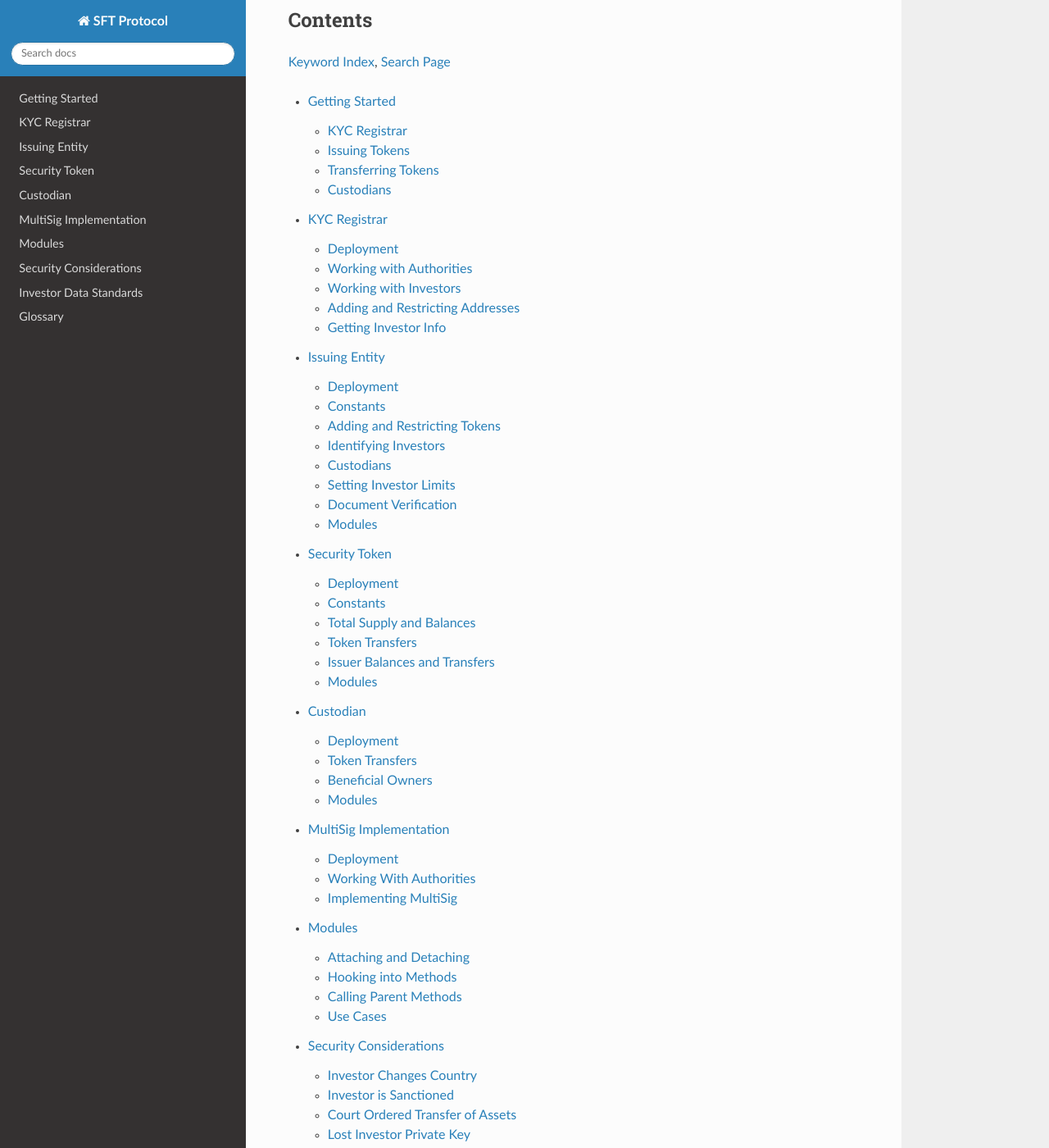
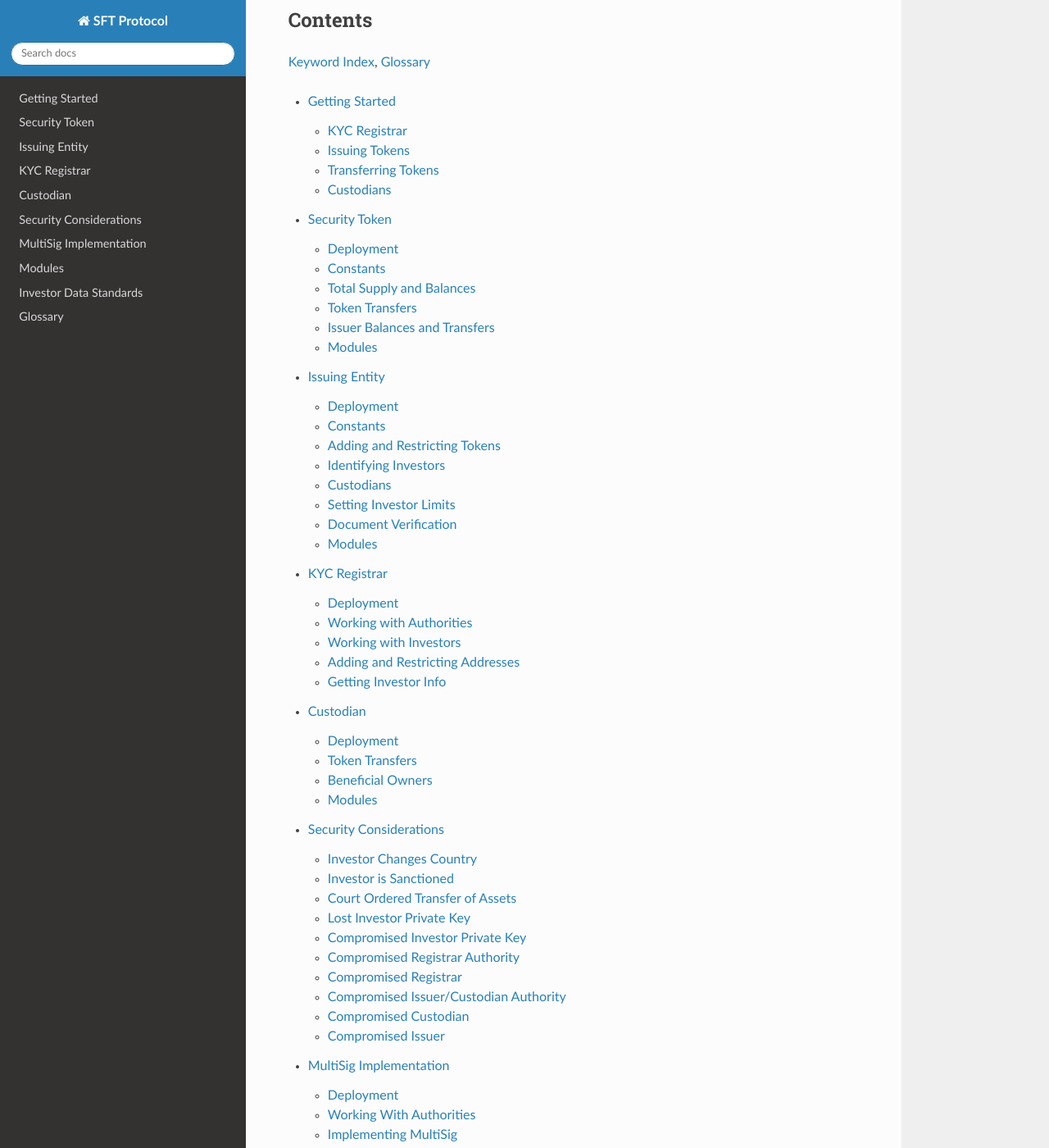
Before and after one commit to zerolawtech/SFT-Protocol, a Sphinx documentation site: the page built from docs/index.rst, in a window 1280 px wide and 1400 px high, scrolled down 1910 px. Shown: the whole window at 82% size. Built offline with Sphinx 7.4.7 and the Read the Docs theme 2.0.0, drawn with Linux system fonts in a browser that asks for light colours; some of the changed text lies outside the part shown.

Commit message:
changing order of sidebar, adding glossary

```diff
--- a/docs/index.rst
+++ b/docs/index.rst
@@ -67,17 +67,17 @@ This project is licensed under the `Apache 2.0 <https://www.apache.org/licenses/
 Contents
 ========
 
-:ref:`Keyword Index <genindex>`, :ref:`Search Page <search>`
+:ref:`Keyword Index <genindex>`, :ref:`Glossary <glossary>`
 
 .. toctree::    :maxdepth: 2
 
     getting-started.rst
+    security-token.rst
+    issuing-entity.rst
     kyc-registrar.rst
-    issuing-entity.rst
-    security-token.rst
     custodian.rst
+    security-considerations.rst
     multisig.rst
     modules.rst
-    security-considerations.rst
     data-standards.rst
     glossary.rst
```
